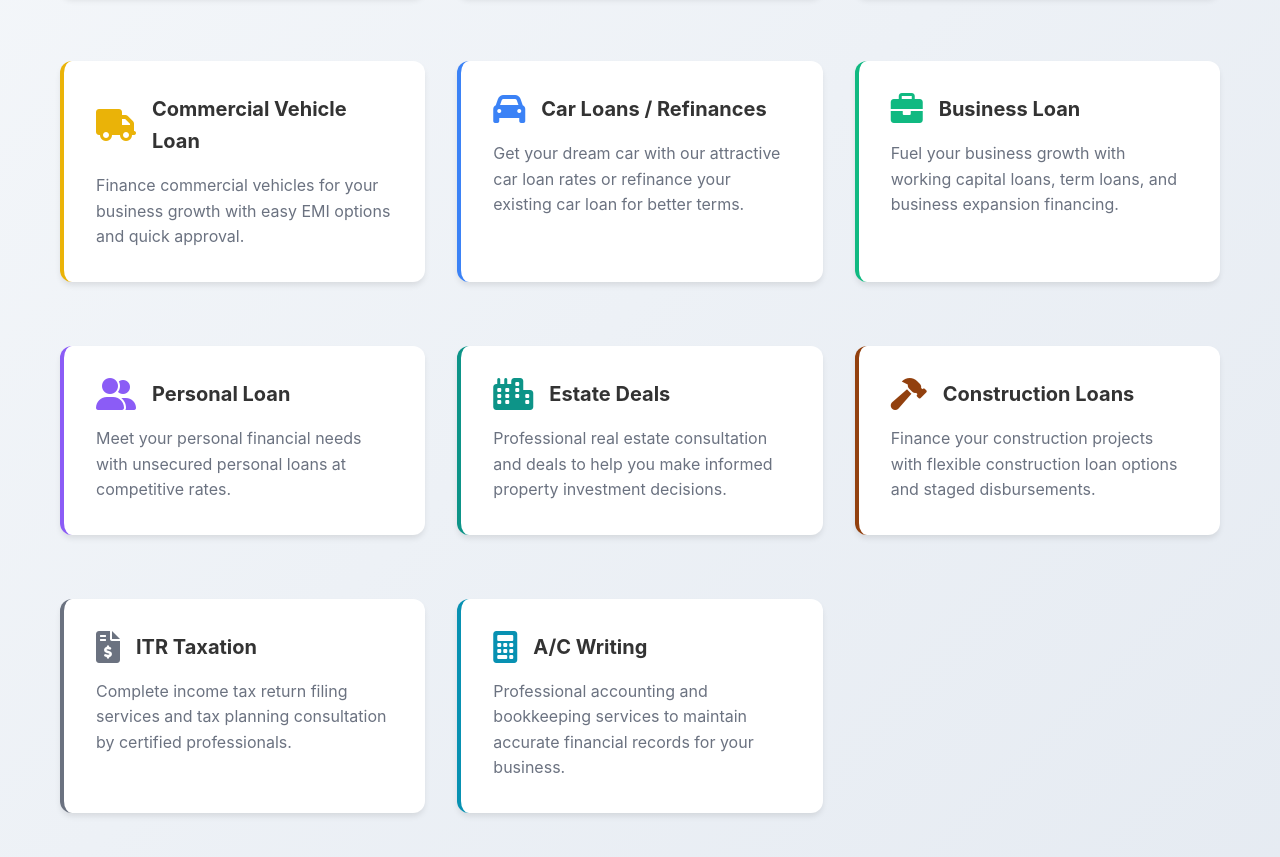
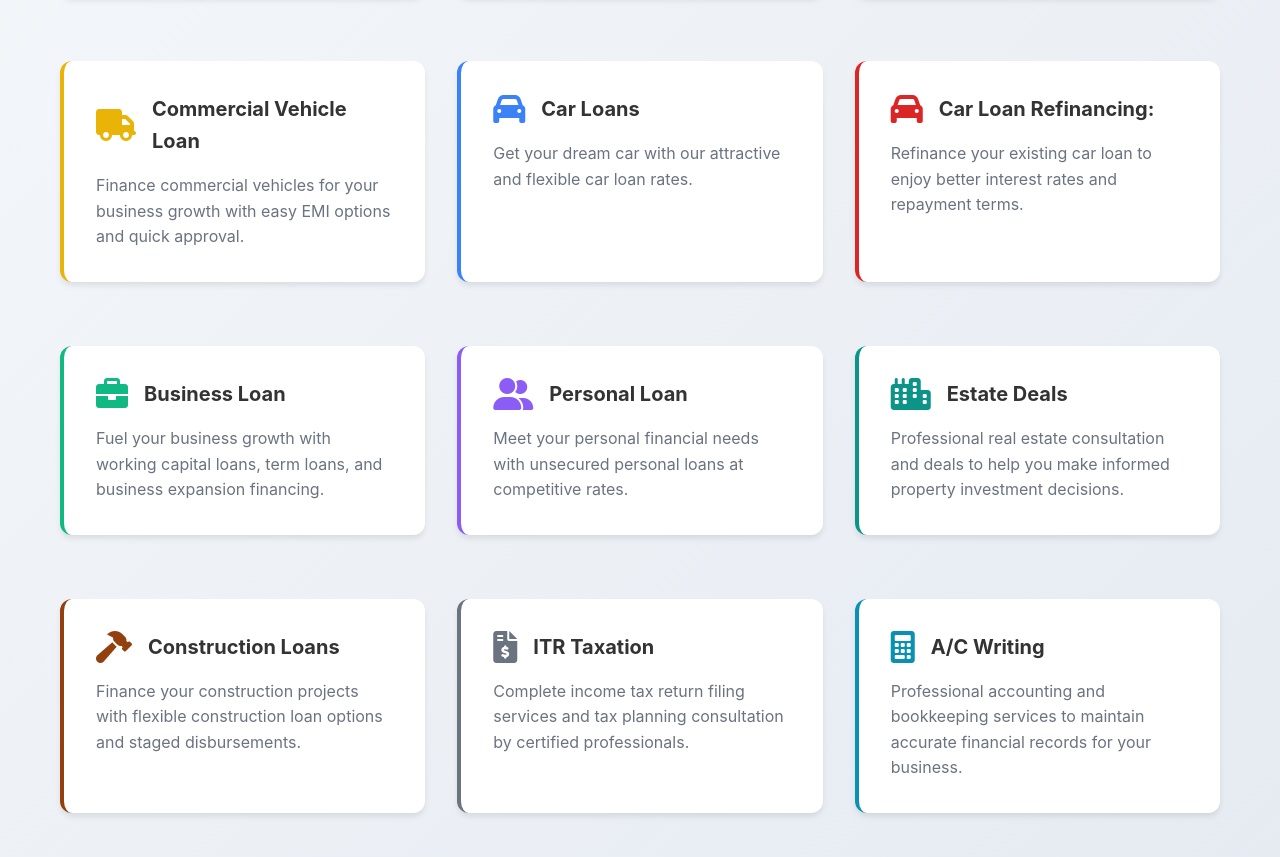
Before and after one commit to vinovainfotech/our-website, a plain HTML site: page services.html in a window 1280 px wide. Shown: the part 866-1723 px from the top of the page. Drawn offline with Linux system fonts and the light colour scheme.

```diff
--- a/services.html
+++ b/services.html
@@ -114,9 +114,16 @@
                 <div class="content-card" style="border-left: 4px solid #3b82f6;">
                     <div style="display: flex; align-items: center; gap: 1rem; margin-bottom: 1rem;">
                         <i class="fas fa-car" style="font-size: 2rem; color: #3b82f6;"></i>
-                        <h4 style="font-size: 1.25rem; font-weight: bold;">Car Loans / Refinances</h4>
+                        <h4 style="font-size: 1.25rem; font-weight: bold;">Car Loans </h4>
                     </div>
-                    <p style="color: #6b7280; line-height: 1.6;">Get your dream car with our attractive car loan rates or refinance your existing car loan for better terms.</p>
+                    <p style="color: #6b7280; line-height: 1.6;"> Get your dream car with our attractive and flexible car loan rates.</p>
+                </div>
+                <div class="content-card" style="border-left: 4px solid #dc2626;">
+                    <div style="display: flex; align-items: center; gap: 1rem; margin-bottom: 1rem;">
+                        <i class="fas fa-car" style="font-size: 2rem; color: #dc2626;"></i>
+                        <h4 style="font-size: 1.25rem; font-weight: bold;">Car Loan Refinancing: </h4>
+                    </div>
+                    <p style="color: #6b7280; line-height: 1.6;"> Refinance your existing car loan to enjoy better interest rates and repayment terms.</p>
                 </div>
 
                 <div class="content-card" style="border-left: 4px solid #10b981;">
```
Also changed, not shown: address.html (+5 -7 lines).
